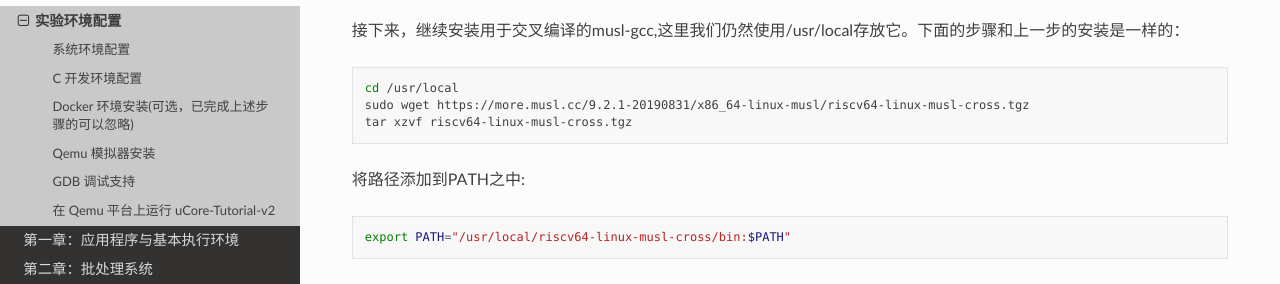
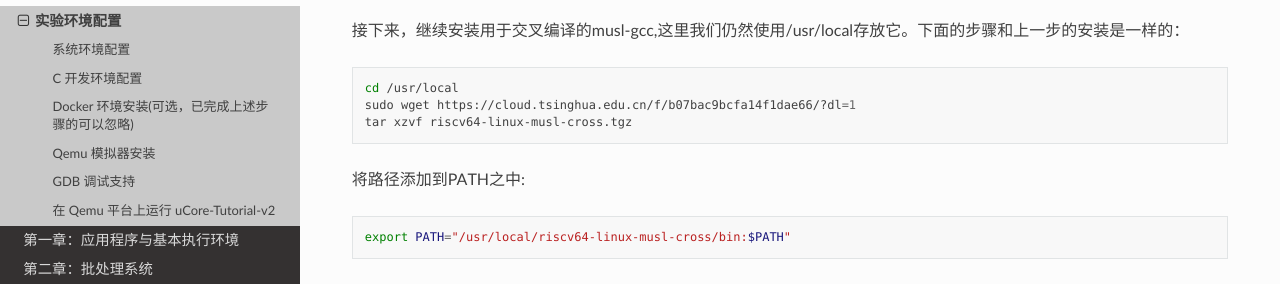
Before and after one commit to LearningOS/uCore-Tutorial-Guide-2022S, a Sphinx documentation site: the page built from source/chapter0/1setup-devel-env.rst, in a window 1280 px wide and 900 px high, scrolled down 1519 px. Shown: the part 162-446 px from the top of the window. Built offline with Sphinx 7.4.7 and the Read the Docs theme 2.0.0, drawn with Linux system fonts in a browser that asks for light colours; pages that are not in the unit, such as notebooks, are missing from menus; some of the changed lines change nothing that is shown.

Commit message:
fix musl.

```diff
--- a/source/chapter0/1setup-devel-env.rst
+++ b/source/chapter0/1setup-devel-env.rst
@@ -85,7 +85,7 @@ C 开发环境配置
 .. code-block:: bash
 
    cd /usr/local
-   sudo wget https://more.musl.cc/9.2.1-20190831/x86_64-linux-musl/riscv64-linux-musl-cross.tgz
+   sudo wget https://cloud.tsinghua.edu.cn/f/b07bac9bcfa14f1dae66/?dl=1
    tar xzvf riscv64-linux-musl-cross.tgz
 
 将路径添加到PATH之中:
```
